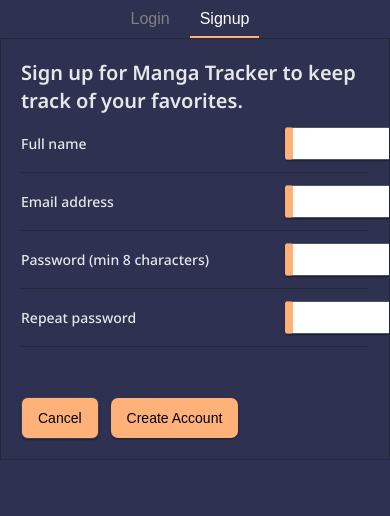
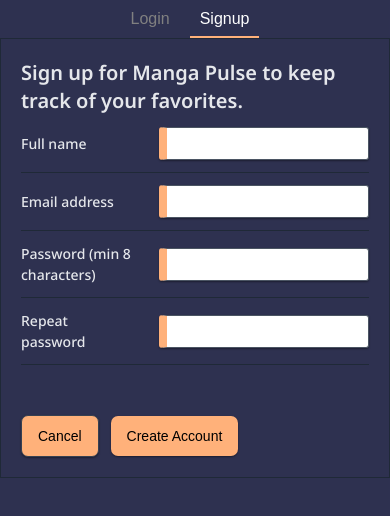
Before and after one commit to anthonyarinze/manga-pulse, a React (Vite) app: page /auth in a window 390 px wide. Both pictures are taken after a click on the button "Signup". Shown: the top 516 px of the page. Built offline with nearby package versions, Linux system fonts and the light colour scheme; no server answers.

Commit message:
Fixed auth pages responsiveness

```diff
--- a/src/pages/Login.jsx
+++ b/src/pages/Login.jsx
@@ -8,7 +8,7 @@
 import { useLogin } from "../hooks/useLogin";
 import { useState } from "react";
 
-const StyledDiv = styled.div`
+const StyledDiv = styled.section`
   display: flex;
   margin-top: 50px;
   justify-self: start;
--- a/src/pages/Signup.jsx
+++ b/src/pages/Signup.jsx
@@ -37,7 +37,7 @@
   return (
     <Form onSubmit={handleSubmit(onSubmit)}>
       <Heading as="h2">
-        Sign up for Manga Tracker to keep track of your favorites.
+        Sign up for Manga Pulse to keep track of your favorites.
       </Heading>
       <FormRow label="Full name" error={errors?.fullName?.message}>
         <Input
--- a/src/ui/Form.jsx
+++ b/src/ui/Form.jsx
@@ -5,7 +5,6 @@
     props.type === "regular" &&
     css`
       padding: 2rem;
-
       /* Box */
       background-color: var(--auth-color);
       border: 1px solid var(--color-grey-100);
@@ -17,7 +16,6 @@
     css`
       width: 80rem;
     `}
-
   overflow: auto;
   font-size: 1.4rem;
 `;
--- a/src/ui/FormRow.jsx
+++ b/src/ui/FormRow.jsx
@@ -1,12 +1,12 @@
 import styled from "styled-components";
 
 const StyledFormRow = styled.div`
-  display: grid;
+  gap: 2.4rem;
+  display: flex;
+  padding: 1.2rem 0;
   align-items: center;
-  grid-template-columns: 24rem 1fr 1.2fr;
-  gap: 2.4rem;
-
-  padding: 1.2rem 0;
+  justify-content: space-between;
+  /* grid-template-columns: 24rem 1fr 1.2fr; */
 
   &:first-child {
     padding-top: 0;
```
Also changed, not shown: src/hooks/useLogout.jsx (renamed from src/hooks/useLogout.js).
